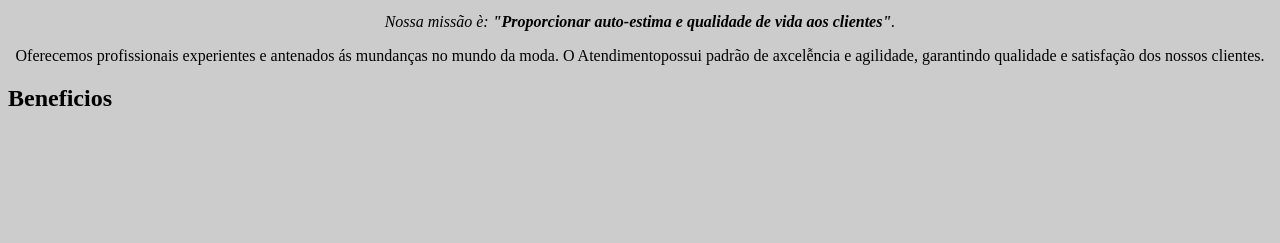
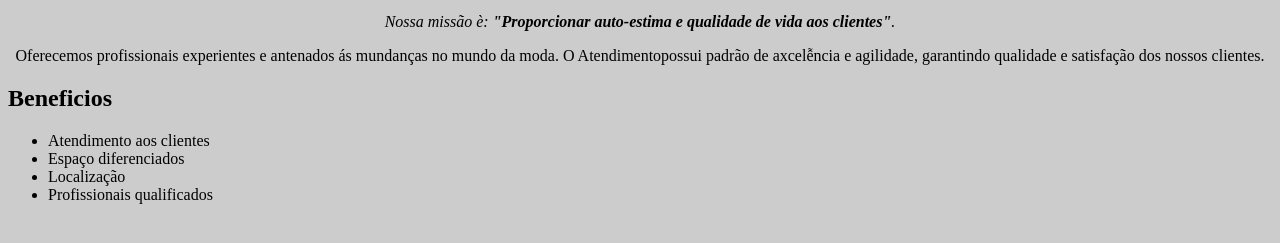
Before and after one commit to veronica-cristina/barbearia, a plain HTML site: page index.html in a window 1280 px wide. Shown: the part 147-390 px from the top of the page. Drawn offline with Linux system fonts and the light colour scheme.

Commit message:
Update index.html

```diff
--- a/index.html
+++ b/index.html
@@ -15,6 +15,11 @@
     <p id="missão"><em>Nossa missão è: <strong>"Proporcionar auto-estima e qualidade de vida aos clientes"</strong>.</em></p>
     <p>Oferecemos profissionais experientes e antenados ás mundanças no mundo da  moda. O Atendimentopossui padrão de axcelễncia e agilidade, garantindo qualidade e satisfação dos nossos clientes.</p>
     <h2>Beneficios</h2>
-
+    <ul>
+    <li>Atendimento aos clientes</li>
+    <li>Espaço diferenciados</li>
+    <li>Localização</li>
+    <li>Profissionais qualificados</li>
+    </ul>
     </body>
 </html>
```
